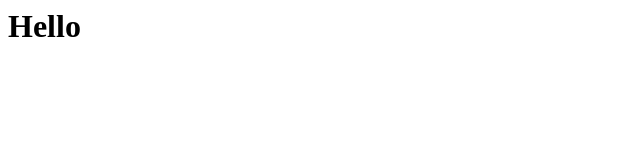
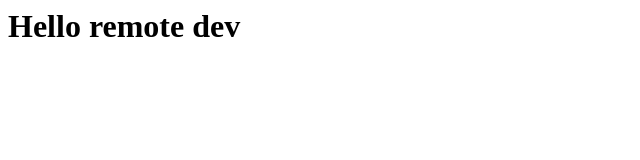
Before and after one commit to Parthiv1201/Git-tut, a plain HTML site: page index.html in a window 1280 px wide. Shown: the whole page, without its empty margins (0-640 px from the left). Drawn offline with Linux system fonts and the light colour scheme.

Commit message:
Update index.html

```diff
--- a/index.html
+++ b/index.html
@@ -1 +1 @@
-<h1>Hello</h1>
+<h1>Hello remote dev</h1>
```
